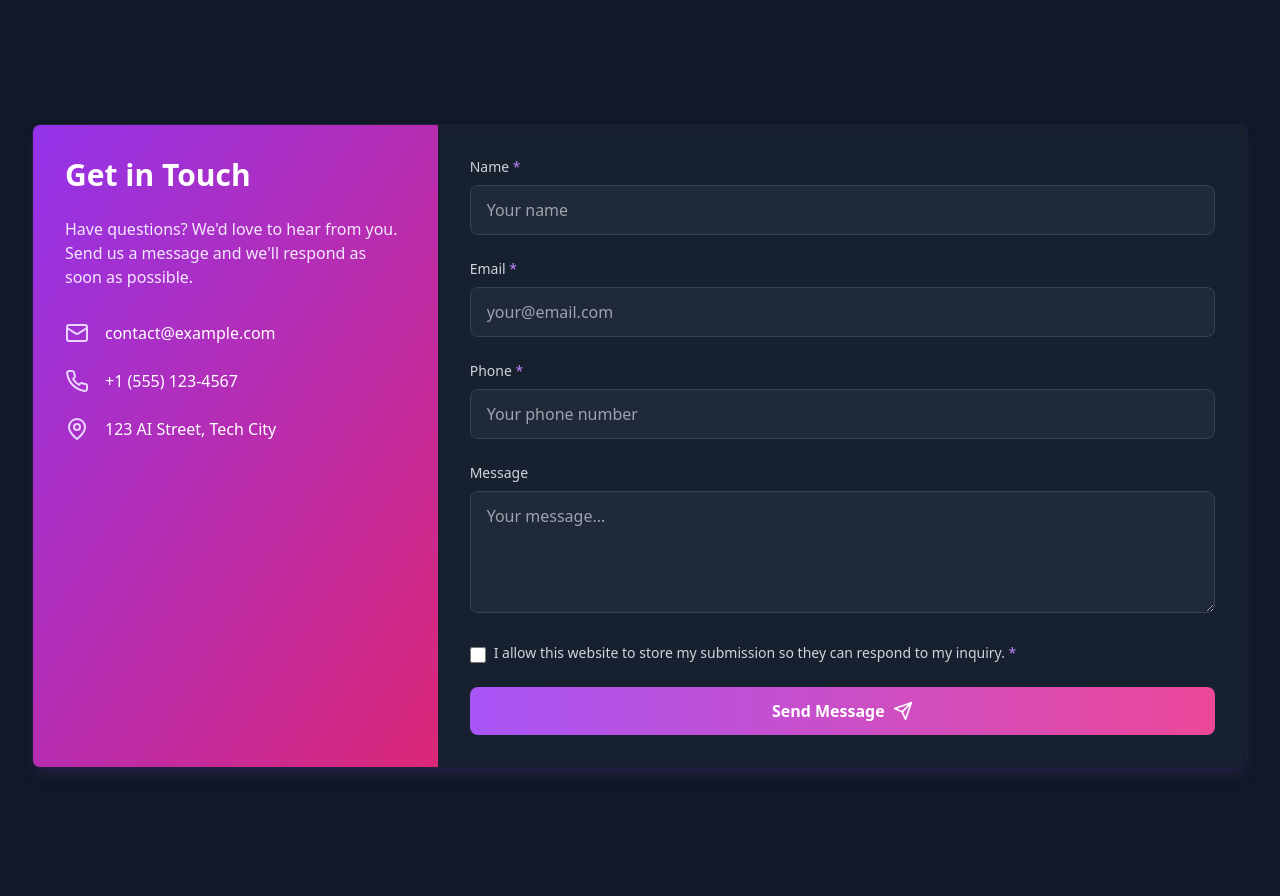
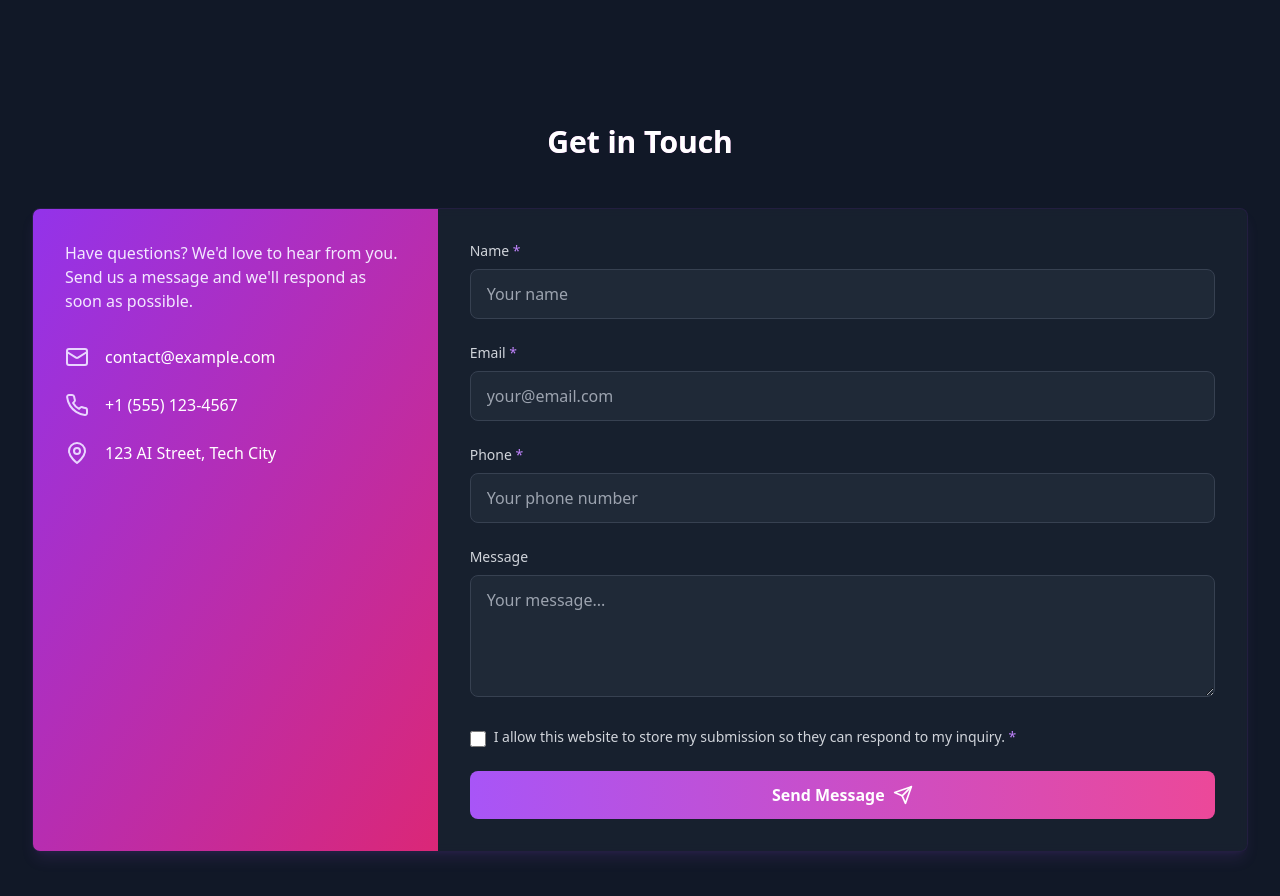
Before and after one commit to Aarnya-Jain/ai-ml-hub-website, a React (Vite) app: page / in a window 1280 px wide. Shown: the part 7780-8676 px from the top of the page. Built offline with nearby package versions, Linux system fonts and the light colour scheme.

Commit message:
Update ContactUs.tsx

```diff
--- a/src/components/ContactUs.tsx
+++ b/src/components/ContactUs.tsx
@@ -33,12 +33,15 @@ export default function ContactUs() {
   };
 
   return (
-    <section className="relative pt-24 pb-20 z-0">
+    <section id="contactus" className="relative pt-24 pb-20 z-0">
       <div className="max-w-7xl mx-auto px-4 sm:px-6 lg:px-8">
+      <h2 className="text-3xl font-bold text-center text-white mb-12 bg-clip-text text-transparent bg-gradient-to-r from-purple-400 to-pink-400">
+          Get in Touch
+        </h2>
+
         <Card className="overflow-hidden transform hover:scale-[1.02] transition-transform duration-300 hover:shadow-purple-500/50">
           <div className="flex flex-col md:flex-row">
             <div className="md:w-1/3 bg-gradient-to-br from-purple-600 to-pink-600 p-8 text-white">
-              <h2 className="text-3xl font-bold mb-6">Get in Touch</h2>
               <p className="mb-8 text-purple-100">
                 Have questions? We'd love to hear from you. Send us a message and we'll respond as soon as possible.
               </p>
```
